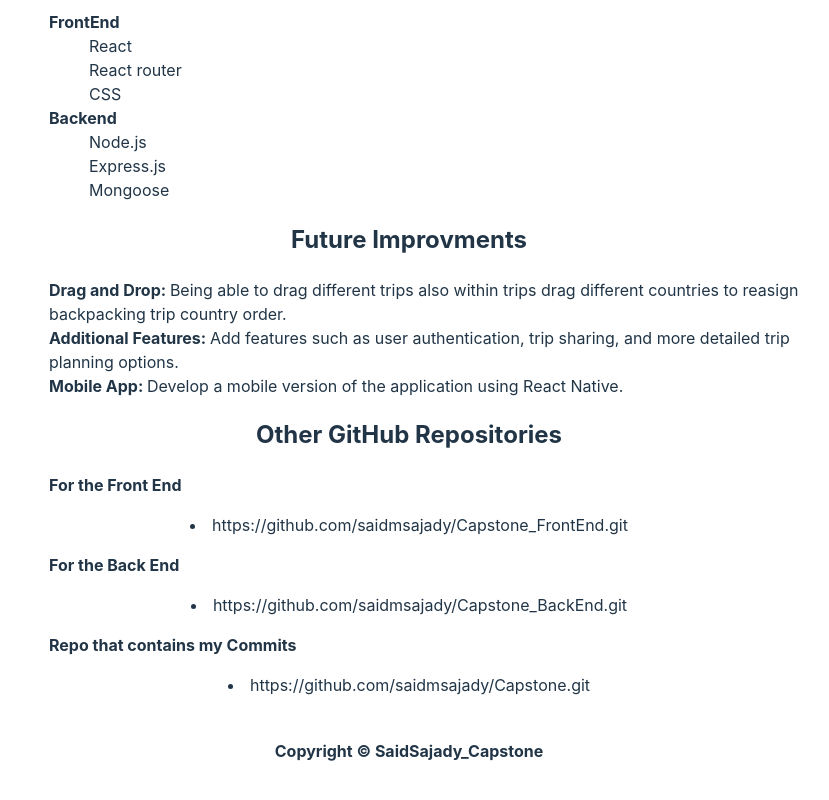
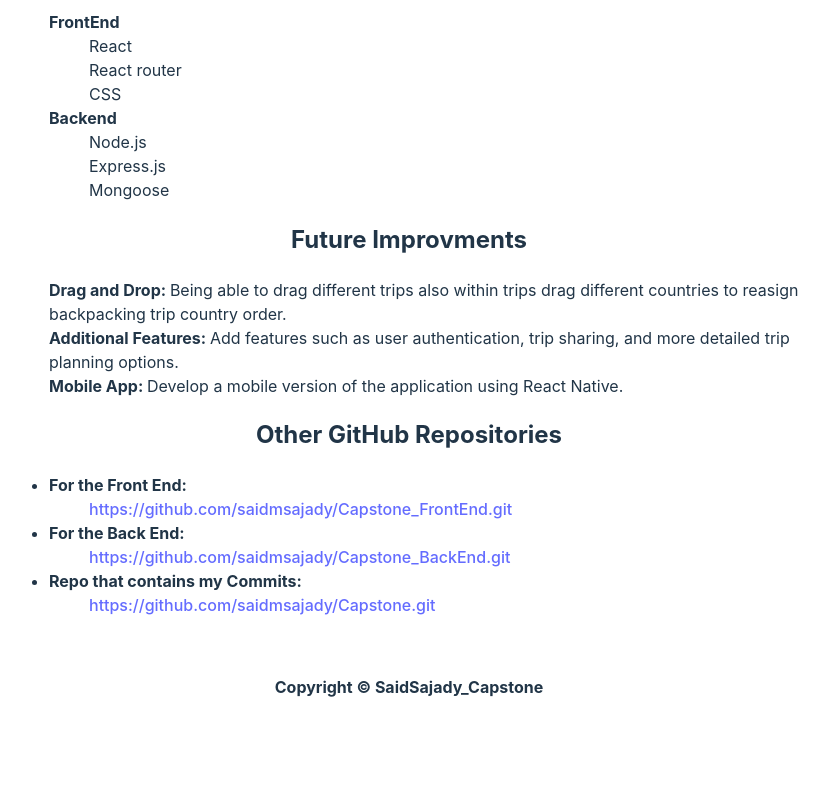
Before and after one commit to saidmsajady/BackPacker_FrontEnd, a React (Vite) app: page /About in a window 1280 px wide. Shown: the part 783-1583 px from the top of the page, without its empty margins (231-1060 px from the left). After the commit the page ends 1535 px from the top, so only its background shows below. Built offline with nearby package versions, Linux system fonts and the light colour scheme.

Commit message:
Updated a few last changes

```diff
--- a/src/pages/About/About.jsx
+++ b/src/pages/About/About.jsx
@@ -57,14 +57,17 @@ const About = () => {
 
       <div className='github-repo'>
         <h2>Other GitHub Repositories</h2>
-        <ul><b>For the Front End</b></ul>
-        <li>https://github.com/saidmsajady/Capstone_FrontEnd.git</li>
-        <ul><b>For the Back End</b></ul>
-        <li>https://github.com/saidmsajady/Capstone_BackEnd.git</li>
-        <ul><b>Repo that contains my Commits</b></ul>
-        <li>https://github.com/saidmsajady/Capstone.git</li>
-      </div>
+        <ul>
+          <li><b>For the Front End:</b></li>
+          <ul><a href="https://github.com/saidmsajady/Capstone_FrontEnd.git" target="_blank" className='url'>https://github.com/saidmsajady/Capstone_FrontEnd.git</a></ul>
+          <li><b>For the Back End:</b></li>
+          <ul><a href="https://github.com/saidmsajady/Capstone_BackEnd.git" target="_blank" className='url'>https://github.com/saidmsajady/Capstone_BackEnd.git</a></ul>
+          <li><b>Repo that contains my Commits:</b></li>
+          <ul><a href="https://github.com/saidmsajady/Capstone.git" target="_blank" className='url'>https://github.com/saidmsajady/Capstone.git</a></ul>
+        </ul>
     </div>
+  </div>
+
   )
 }
 
```
Also changed, not shown: src/pages/About/About.css (line endings or trailing spaces).
